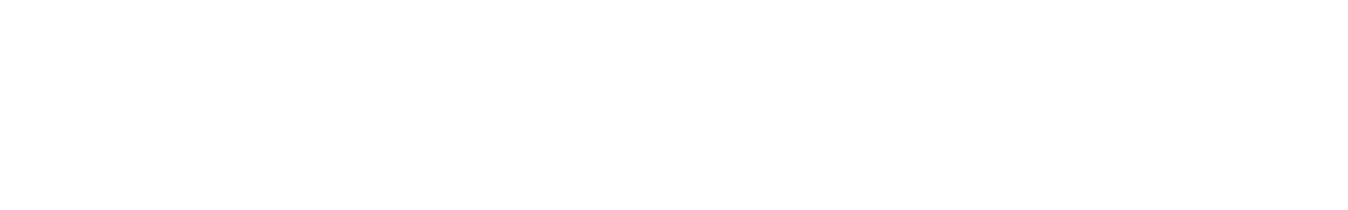
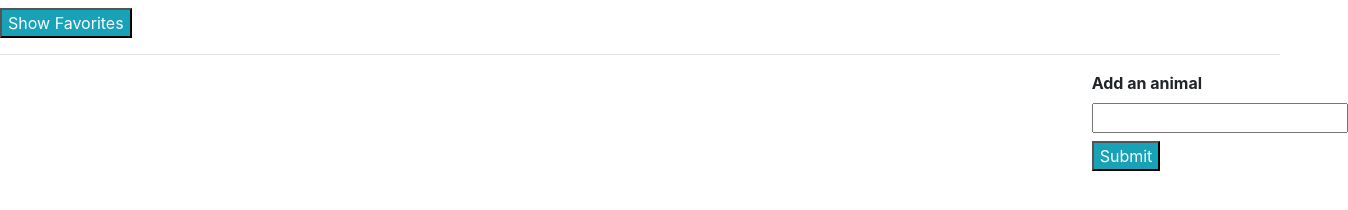
Before and after one commit to Jaysonliu9988/GIPHY-API, a plain HTML site: page index.html in a window 1280 px wide. Shown: the whole page, 1348 px wide, since content can reach past the window. Drawn offline with nearby package versions, Linux system fonts and the light colour scheme.

Commit message:
index.html in progress

```diff
--- a/index.html
+++ b/index.html
@@ -5,8 +5,38 @@
     <meta name="viewport" content="width=device-width, initial-scale=1.0">
     <meta http-equiv="X-UA-Compatible" content="ie=edge">
     <title>GIPHY API</title>
+    <link rel="stylesheet" href="https://stackpath.bootstrapcdn.com/bootstrap/4.3.1/css/bootstrap.min.css"                  integrity="sha384-ggOyR0iXCbMQv3Xipma34MD+dH/1fQ784/j6cY/iJTQUOhcWr7x9JvoRxT2MZw1T" crossorigin="anonymous">
+    <script src="https://code.jquery.com/jquery-3.2.1.min.js" integrity="sha256-hwg4gsxgFZhOsEEamdOYGBf13FyQuiTwlAQgxVSNgt4="
+        crossorigin="anonymous"></script>
+    <script type="text/javascript" src="assets/javascript/app.js"></script>
 </head>
 <body>
 
+    <div id="container">
+        <div id="buttons-view"></div>
+
+        <input id="add-animal" type="submit" value="Show Favorites" class="bg-info text-white mt-2" >
+
+        <hr>
+
+        <div class="row">
+            <div class="col-10">
+                <div id="animals-view">
+
+                </div>
+            </div>
+            <div class="col-2">
+                <form id="form">
+                    <label for="animal-input" class="font-weight-bold">Add an animal</label>
+                    <br>
+                    <input type="text" id="animal-input">
+                    <br>
+                    <input id="add-animal" type="submit" value="Submit" class="bg-info text-white mt-2" >
+                </form>
+            </div>
+        </div>
+    </div>
+
+
 </body>
 </html>
```
